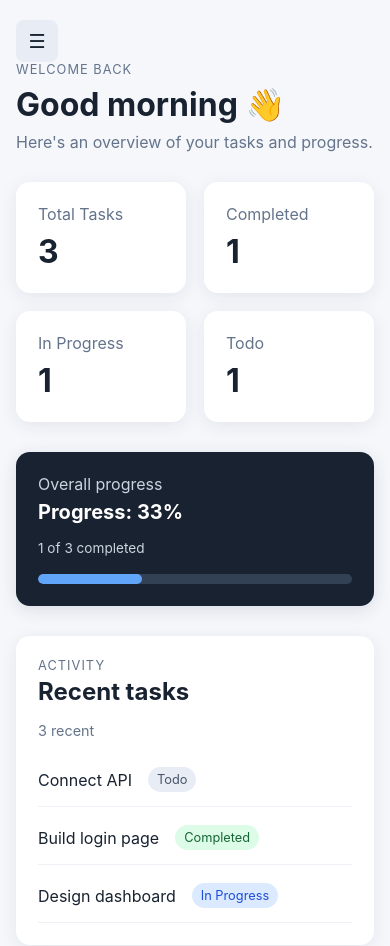
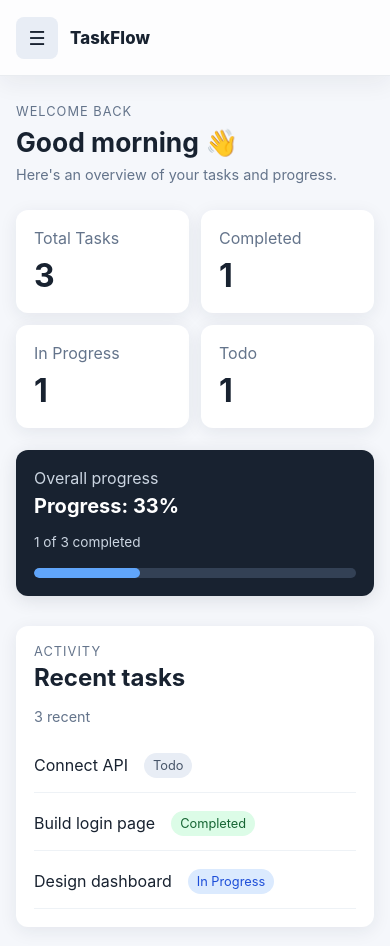
Before and after one commit to mandadapuswarna/react-taskflow-dashboard, a React (Vite) app: page / in a window 390 px wide. Shown: the top 946 px of the page. Built offline with nearby package versions, Linux system fonts and the light colour scheme.

Commit message:
fix: code cleanup and style fixes

```diff
--- a/src/App.jsx
+++ b/src/App.jsx
@@ -255,6 +255,7 @@ export default function App() {
       <Sidebar isOpen={isSidebarOpen} onClose={() => setIsSidebarOpen(false)} />
 
       <main className="main-content">
+        <div className="mobile-app-bar">
           <button
             type="button"
             className="menu-button"
@@ -263,6 +264,8 @@ export default function App() {
           >
             <span aria-hidden="true">☰</span>
           </button>
+          <span className="mobile-brand">TaskFlow</span>
+        </div>
         <Routes>
           <Route path="/" element={<DashboardPage tasks={tasks} stats={stats} />} />
           <Route
@@ -318,7 +321,6 @@ export default function App() {
                 onClearTasks={clearAllTasks}
                 onResetData={resetApplicationData}
                 priorityOptions={PRIORITY_OPTIONS}
-                onNotify={setToastMessage}
               />
             }
           />
--- a/src/styles.css
+++ b/src/styles.css
@@ -47,7 +47,7 @@ button {
   cursor: pointer;
 }
 
-.menu-button,
+.mobile-app-bar,
 .sidebar-backdrop {
   display: none;
 }
@@ -98,24 +98,12 @@ button {
   margin: 0 auto;
 }
 
-.topbar {
-  display: flex;
-  justify-content: space-between;
-  align-items: center;
-  gap: 20px;
-}
-
 .eyebrow {
   margin: 0 0 8px;
   color: #64748b;
   font-size: 0.8rem;
   text-transform: uppercase;
   letter-spacing: 0.08em;
-}
-
-.topbar h1 {
-  margin: 0;
-  font-size: clamp(2rem, 4vw, 2.6rem);
 }
 
 .subtitle {
@@ -353,6 +341,17 @@ button {
 .theme-system .task-copy p,
 .theme-system .project-card-copy p {
   color: #cbd5e1;
+}
+
+.theme-dark .mobile-app-bar,
+.theme-system .mobile-app-bar {
+  border-color: rgba(148, 163, 184, 0.18);
+  background: rgba(15, 23, 42, 0.86);
+}
+
+.theme-dark .mobile-brand,
+.theme-system .mobile-brand {
+  color: #e2e8f0;
 }
 
 .theme-dark .task-form input,
@@ -889,7 +888,19 @@ button {
   }
 
   .main-content {
-    padding: 20px 16px 32px;
+    padding: 0 16px 32px;
+  }
+
+  .mobile-app-bar {
+    display: flex;
+    align-items: center;
+    gap: 12px;
+    min-height: 76px;
+    margin: 0 -16px 28px;
+    padding: 14px 16px;
+    border-bottom: 1px solid rgba(148, 163, 184, 0.2);
+    background: rgba(255, 255, 255, 0.78);
+    box-shadow: 0 8px 22px rgba(30, 41, 59, 0.06);
   }
 
   .menu-button {
@@ -903,15 +914,55 @@ button {
     font-size: 1.2rem;
   }
 
-  .topbar {
+  .mobile-brand {
+    color: #182230;
+    font-size: 1.05rem;
+    font-weight: 800;
+    letter-spacing: 0.01em;
+  }
+
+  .mobile-brand-mark {
     display: grid;
-    grid-template-columns: auto 1fr;
-    align-items: start;
+    width: 30px;
+    height: 30px;
+    place-items: center;
+    margin-left: auto;
+    border-radius: 9px;
+    background: #2563eb;
+    color: #fff;
+    font-size: 0.7rem;
+    font-weight: 800;
   }
 
   .page-heading {
     align-items: flex-start;
     flex-direction: column;
+    gap: 16px;
+    margin-bottom: 24px;
+  }
+
+  .page-heading h1 {
+    max-width: none;
+    font-size: 1.65rem;
+    line-height: 1.15;
+  }
+
+  .subtitle {
+    max-width: none;
+    font-size: 0.9rem;
+    line-height: 1.4;
+  }
+
+  .panel,
+  .stat-card,
+  .progress-card {
+    border-radius: 12px;
+    padding: 18px;
+  }
+
+  .stats-grid {
+    gap: 12px;
+    margin: 22px 0;
   }
 
   .page-heading .section-actions {
@@ -926,14 +977,6 @@ button {
 
   .progress-detail {
     text-align: left;
-  }
-
-  .topbar {
-    gap: 12px;
-  }
-
-  .topbar h1 {
-    font-size: 1.8rem;
   }
 
   .task-item {
```
Also changed, not shown: src/components/Header/Header.jsx (deleted, +0 -19 lines). Lines whose indentation alone changed are shown as unchanged.
